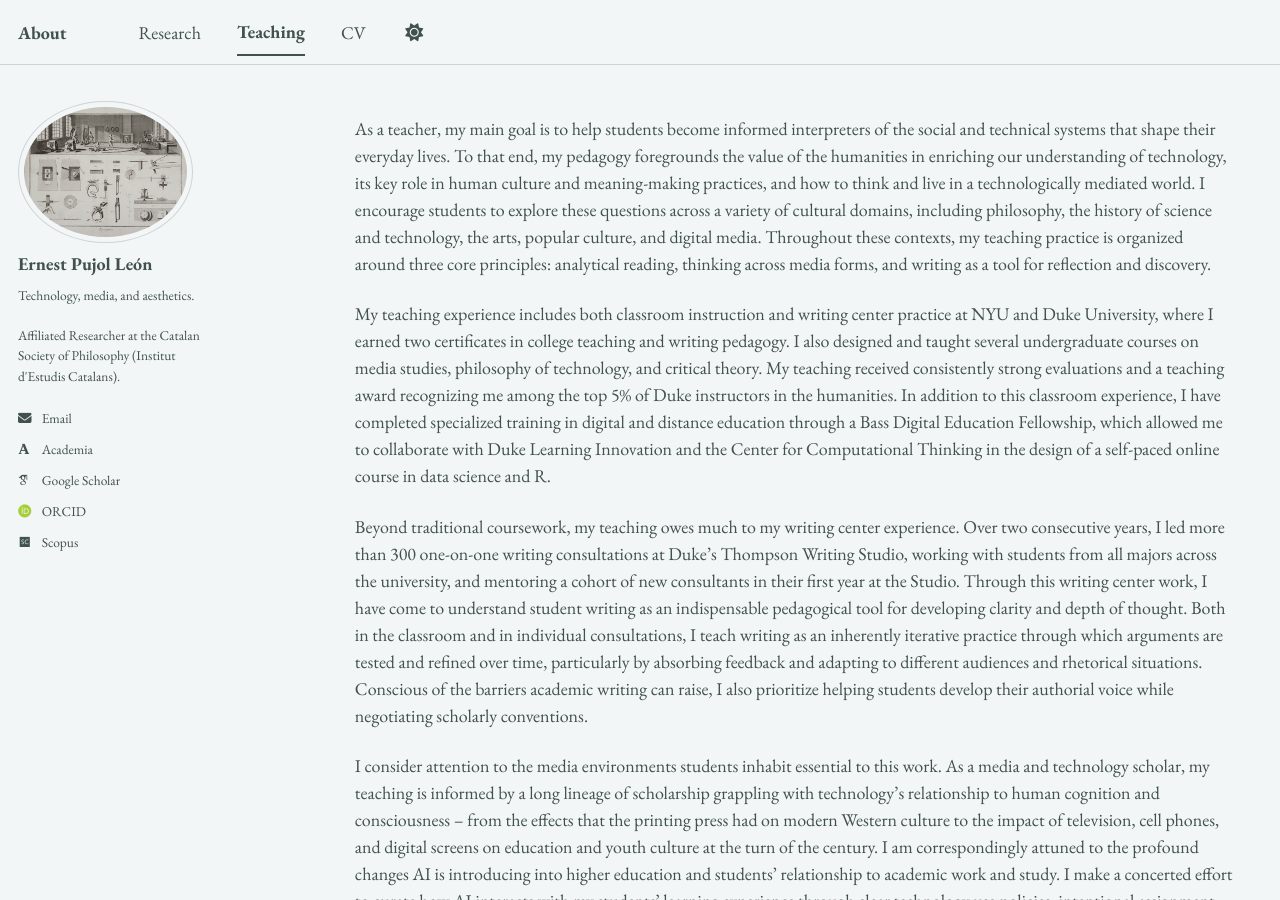
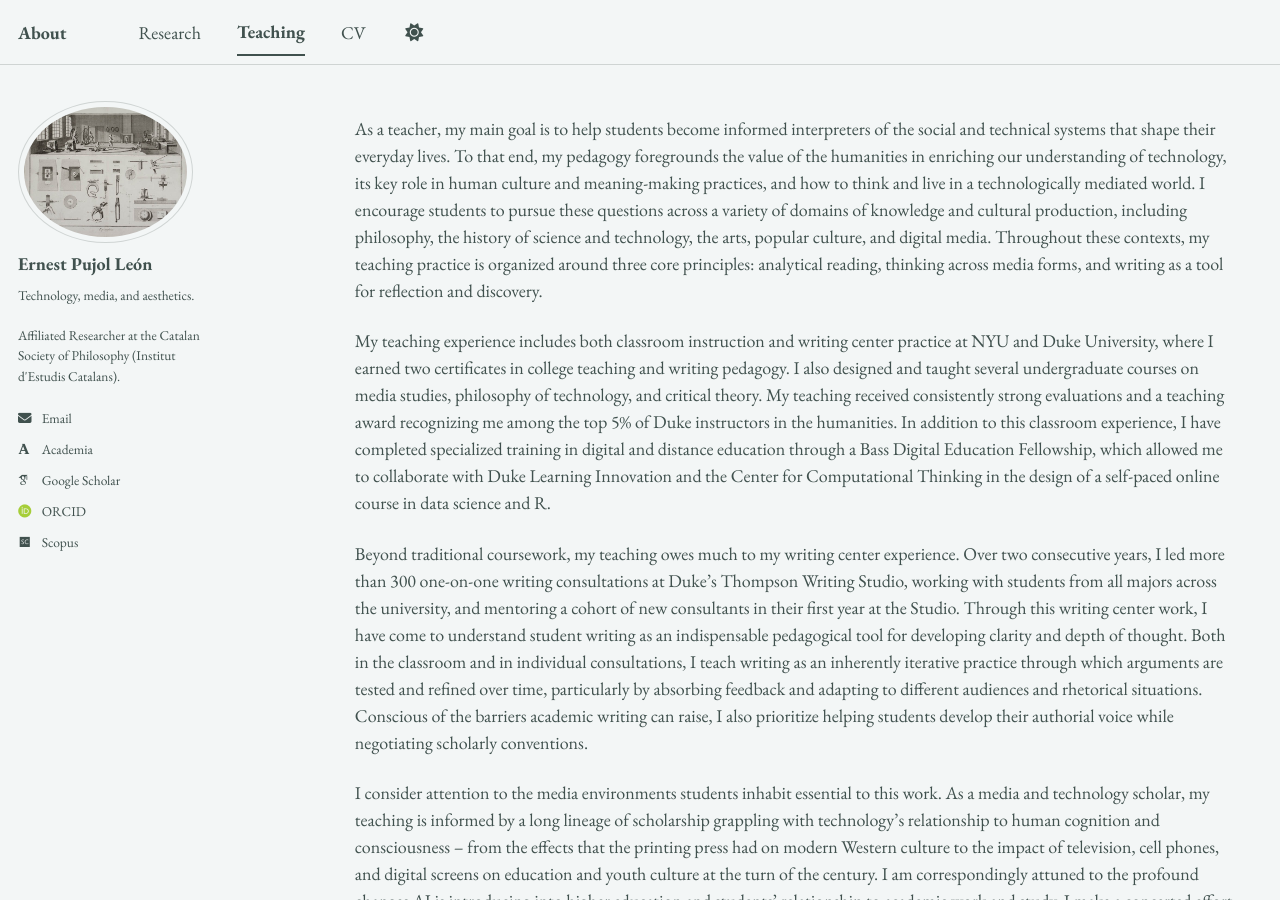
Before and after one commit to epujol90/epujol90.github.io, a Jekyll site: the page built from _pages/teaching.md, in a window 1280 px wide and 900 px high. Built offline with Jekyll 4.4.1, drawn with Linux system fonts in a browser that asks for light colours; some web fonts are replaced; a script bundle is joined from its source files by our own code; library files that are not in the unit come from our copies.

Commit message:
Update teaching.md

```diff
--- a/_pages/teaching.md
+++ b/_pages/teaching.md
@@ -5,7 +5,7 @@ permalink: /teaching/
 author_profile: true
 ---
 
-As a teacher, my main goal is to help students become informed interpreters of the social and technical systems that shape their everyday lives. To that end, my pedagogy foregrounds the value of the humanities in enriching our understanding of technology, its key role in human culture and meaning-making practices, and how to think and live in a technologically mediated world. I encourage students to explore these questions across a variety of cultural domains, including philosophy, the history of science and technology, the arts, popular culture, and digital media. Throughout these contexts, my teaching practice is organized around three core principles: analytical reading, thinking across media forms, and writing as a tool for reflection and discovery.
+As a teacher, my main goal is to help students become informed interpreters of the social and technical systems that shape their everyday lives. To that end, my pedagogy foregrounds the value of the humanities in enriching our understanding of technology, its key role in human culture and meaning-making practices, and how to think and live in a technologically mediated world. I encourage students to pursue these questions across a variety of domains of knowledge and cultural production, including philosophy, the history of science and technology, the arts, popular culture, and digital media. Throughout these contexts, my teaching practice is organized around three core principles: analytical reading, thinking across media forms, and writing as a tool for reflection and discovery.
 
 My teaching experience includes both classroom instruction and writing center practice at NYU and Duke University, where I earned two certificates in college teaching and writing pedagogy. I also designed and taught several undergraduate courses on media studies, philosophy of technology, and critical theory. My teaching received consistently strong evaluations and a teaching award recognizing me among the top 5% of Duke instructors in the humanities. In addition to this classroom experience, I have completed specialized training in digital and distance education through a Bass Digital Education Fellowship, which allowed me to collaborate with Duke Learning Innovation and the Center for Computational Thinking in the design of a self-paced online course in data science and R.
 
```
